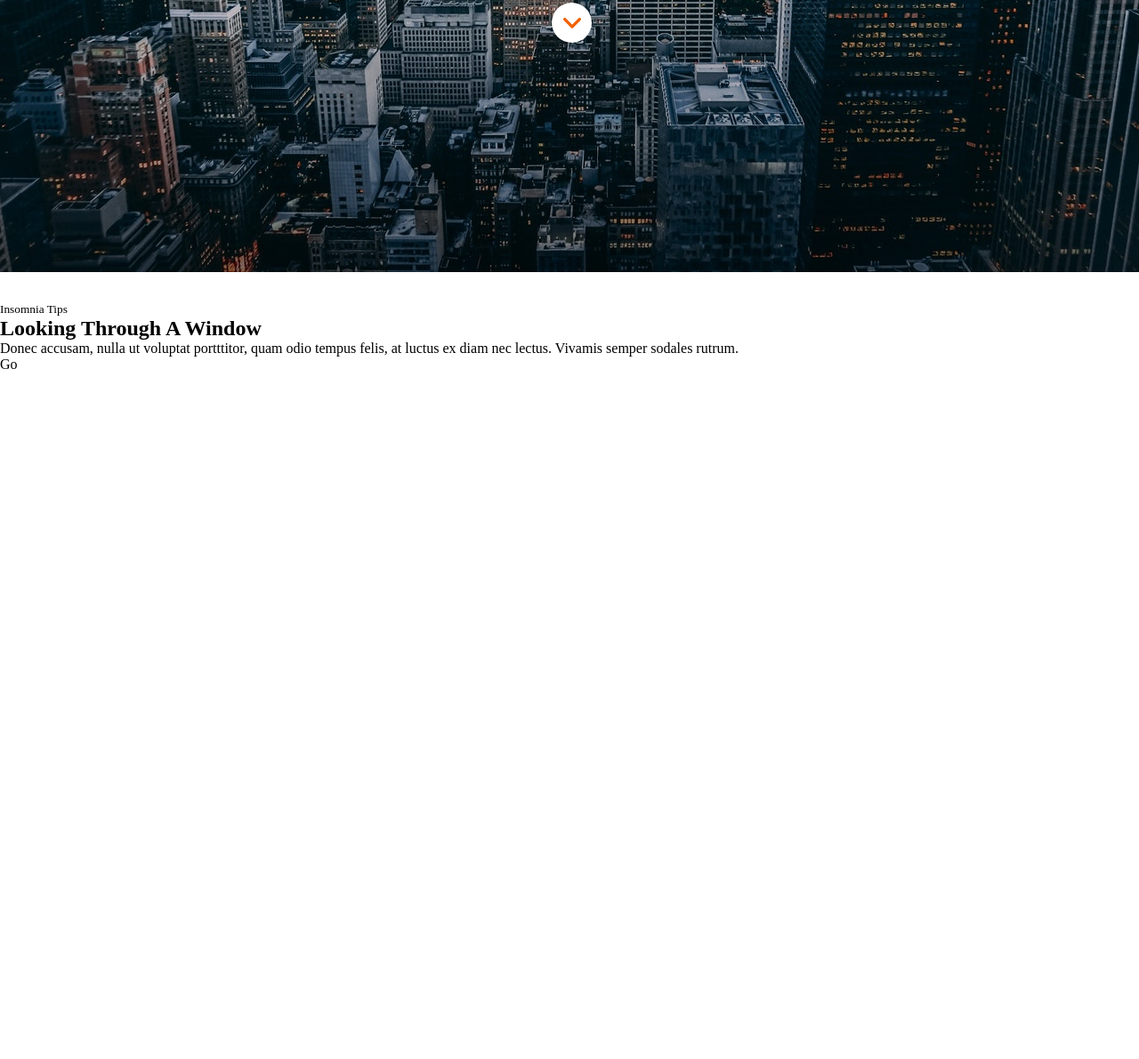
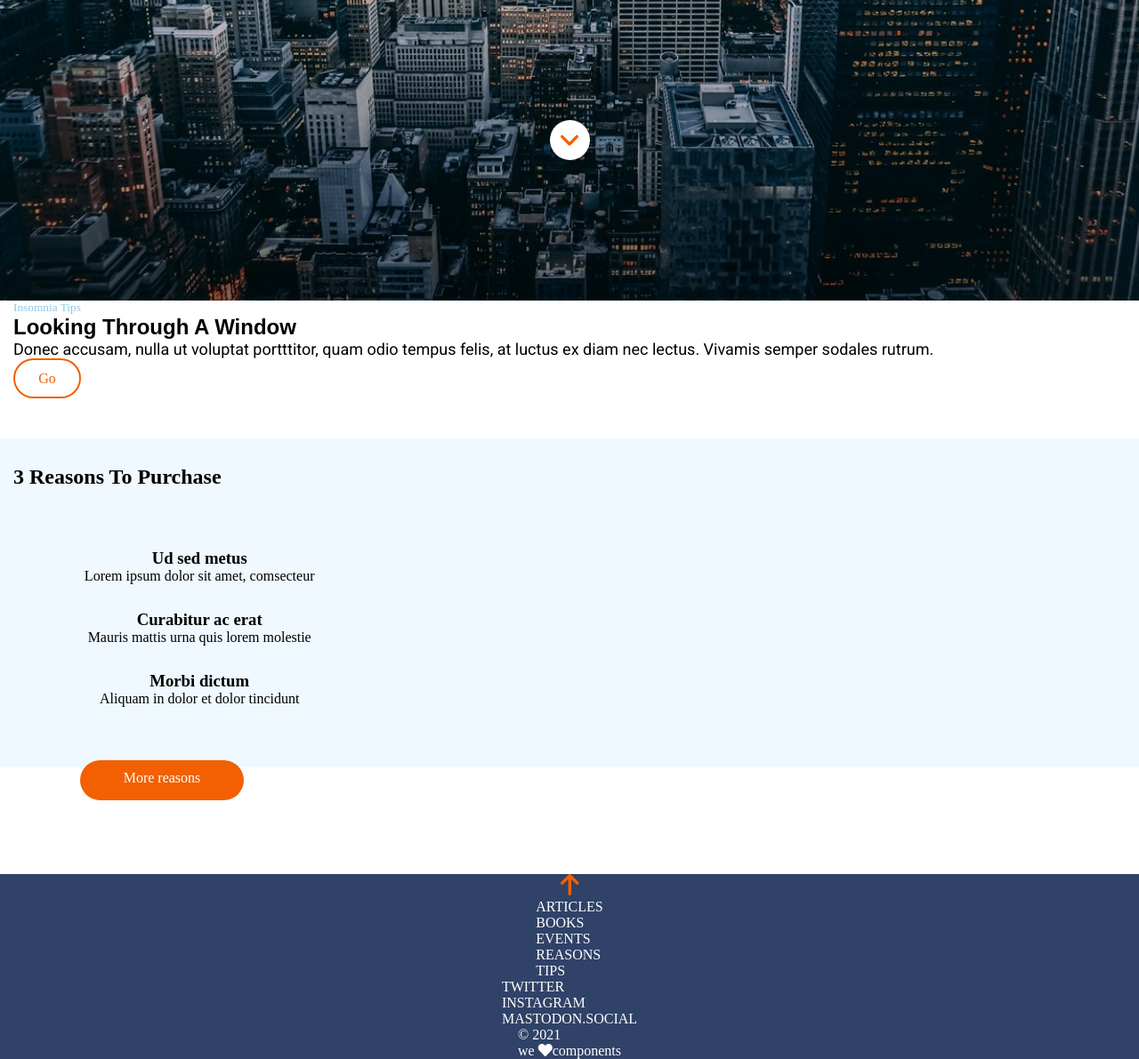
Before and after one commit to Adalab/modulo-1-evaluacion-final-Rouseta, a website: page src/html/index.html in a window 1280 px wide. Shown: the part 462-1653 px from the top of the page at 89% size. Before the commit the page ends 881 px from the top, so only its background shows below. Drawn offline with nearby package versions, Linux system fonts and the light colour scheme; files that its build step writes are made by us from their sources; files whose address does not match are found by name.

Commit message:
added main and footer painfully

```diff
--- a/src/html/index.html
+++ b/src/html/index.html
@@ -5,7 +5,22 @@
     <meta name="viewport" content="width=device-width, initial-scale=1" />
     <title>Rosa Donoso Requena</title>
     <link
+      rel="stylesheet"
+      href="https://pro.fontawesome.com/releases/v5.10.0/css/all.css"
+      integrity="sha384-AYmEC3Yw5cVb3ZcuHtOA93w35dYTsvhLPVnYs9eStHfGJvOvKxVfELGroGkvsg+p"
+      crossorigin="anonymous"
+    />
+
+    <link
       href="https://fonts.googleapis.com/css?family=Roboto&display=swap"
+      rel="stylesheet"
+    />
+    <link rel="preconnect" href="https://fonts.googleapis.com" />
+    <link rel="preconnect" href="https://fonts.gstatic.com" crossorigin />
+    <link rel="preconnect" href="https://fonts.googleapis.com" />
+    <link rel="preconnect" href="https://fonts.gstatic.com" crossorigin />
+    <link
+      href="https://fonts.googleapis.com/css2?family=Roboto+Slab:wght@100;400;500&family=Roboto:wght@400;500&display=swap"
       rel="stylesheet"
     />
     <link rel="stylesheet" href="./assets/css/main.css" />
--- a/src/html/partials/footer.html
+++ b/src/html/partials/footer.html
@@ -0,0 +1,23 @@
+<footer class="footer">
+  <div><img class="scroll" src="./assets/images/ico-arrow.svg" /></div>
+  <nav class="nav__services">
+    <ul class="nav__services--list">
+      <li><a href="https://adalab.es/" title="Adalab">ARTICLES</a></li>
+      <li><a href="https://adalab.es/" title="Adalab">BOOKS</a></li>
+      <li><a href="https://adalab.es/" title="Adalab">EVENTS</a></li>
+      <li><a href="https://adalab.es/" title="Adalab">REASONS</a></li>
+      <li><a href="https://adalab.es/" title="Adalab">TIPS</a></li>
+    </ul>
+  </nav>
+  <nav class="nav__social">
+    <ul class = "nav__social--list">
+      <li><a href="https://adalab.es/" title="Adalab">TWITTER</a></li>
+      <li><a href="https://adalab.es/" title="Adalab">INSTAGRAM</a></li>
+      <li><a href="https://adalab.es/" title="Adalab">MASTODON.SOCIAL</a></li>
+    </ul>
+  </nav>
+  <div class="copyright">
+    <p>&copy; 2021</p>
+    <p>we <i class="fas fa-heart"></i></i>components</p>
+  </div>
+</footer>
--- a/src/html/partials/header.html
+++ b/src/html/partials/header.html
@@ -2,13 +2,13 @@
   <div class="hero">
     <h1 class="title">ANONYMUS PROXY</h1>
     <p class="paragraph">in hac habitase platea dictumst</p>
+    <div class="icon">
+      <img class="arrow" src="./assets/images/ico-scroll-down.svg" />
+    </div>
   </div>
   <div class="menu">
     <a href="https://adalab.es/" title="Adalab">
       <img src="./assets/images/ico-menu.svg"
     /></a>
   </div>
-  <div class="icon">
-    <img class="arrow" src="./assets/images/ico-scroll-down.svg" />
-  </div>
 </header>
--- a/src/html/partials/main.html
+++ b/src/html/partials/main.html
@@ -1,15 +1,31 @@
 <main>
-  <section>
-    <article>
-      <small>Insomnia Tips</small>
-      <h2>Looking Through A Window</h2>
-      <p>
+  <section class="window">
+
+      <small class="small">Insomnia Tips</small>
+      <h2 class="title_window">Looking Through A Window</h2>
+      <p class= "text">
         Donec accusam, nulla ut voluptat portttitor, quam odio tempus felis, at
         luctus ex diam nec lectus. Vivamis semper sodales rutrum.
       </p>
-      <p>Go</p>
-    </article>
+      <p class="buttom_go">Go</p>
   </section>
-  <!--Aquí acaba una section y empieza otra-->
-  <section></section>
+
+  <section class="purchase__article">
+     <h2 class="purchase__title">3 Reasons To Purchase</h2>
+    <article class="purchase__article--one">
+        <h3 class="purchase__title--one">Ud sed metus</h3>
+        <p class="content">Lorem ipsum dolor sit amet, comsecteur</p>
+        </article>
+      <article class="purchase__article--two">
+        <h3 class="purchase__title--two"> Curabitur ac erat</h3>
+        <p class="content">Mauris mattis urna quis lorem molestie</p>
+      </article>
+      <article class="purchase__article--three">
+    <h3 class="purchase__title--three"> Morbi dictum</h3>
+    <p class= "content">Aliquam in dolor et dolor tincidunt</p>
+    <div class="buttom_scroll">More reasons </div>
+
+      </article>
+    </section>
+  </section>
 </main>
--- a/src/scss/layout/_footer.scss
+++ b/src/scss/layout/_footer.scss
@@ -0,0 +1,19 @@
+.footer {
+  background-color: #304268;
+  color: white;
+  display: flex;
+  flex-direction: column;
+  justify-content: center;
+  align-items: center;
+}
+
+a {
+  color: white;
+  text-decoration: none;
+}
+.nav__services--list {
+  list-style: none;
+}
+.nav__social--list {
+  list-style: none;
+}
--- a/src/scss/layout/_header.scss
+++ b/src/scss/layout/_header.scss
@@ -2,11 +2,11 @@
   display: flex;
   flex-direction: column;
   justify-content: center;
-  /*position: fixed;*/
-  width: 100%;
+  width: 100vw;
   height: 100vh;
-
   background-image: url(../images/cover.jpg);
+  background-size: cover;
+  background-position: center;
   background-repeat: no-repeat;
   color: white;
   font-family: "Roboto", sans-serif;
@@ -16,14 +16,16 @@
   flex-direction: column;
   justify-content: center;
   align-items: center;
-  margin-bottom: 70px;
+  transform: translateY(80px);
 }
 .title {
-  width: 500px;
   text-align: center;
   word-spacing: 100vw;
   font-size: 42;
   margin-bottom: 10px;
+}
+.paragraph {
+  transform: translate(20px, 10px);
 }
 
 .menu {
@@ -44,5 +46,5 @@
   border-radius: 22.5px;
   text-align: center;
   line-height: 47px;
-  transform: translateX(620px);
+  margin-top: 174px;
 }
--- a/src/scss/layout/_page.scss
+++ b/src/scss/layout/_page.scss
@@ -0,0 +1,89 @@
+main {
+  padding-bottom: 60px;
+}
+.window {
+  display: flex;
+  flex-direction: column;
+  justify-content: flex-start;
+  align-content: flex-start;
+  margin-left: 15px;
+  padding-bottom: 45px;
+}
+.small {
+  color: #8ccbea;
+}
+.title_window {
+  font-size: 24px;
+  font-family: "RobotoSlab", sans-serif;
+}
+.text {
+  font-family: "Roboto", sans-serif;
+  font-size: 18px;
+}
+.buttom_go {
+  width: 76px;
+  height: 45px;
+  text-align: center;
+  line-height: 41px;
+  color: #f26002;
+  border: solid 2px #f26002;
+  border-radius: 22.5px;
+}
+.purchase__article {
+  padding-top: 30px;
+  padding-left: 15px;
+  display: grid;
+  grid-template-columns: 1fr 1fr 1fr;
+  grid-template-rows: 64px 64px 64px 64px 64px;
+  grid-gap: 5px;
+  background-color: #eff9ff;
+  margin-bottom: 60px;
+}
+.purchase__title {
+  grid-column: span 3;
+  grid-row: 1;
+}
+.purchase__article--one {
+  grid-column: 1;
+  grid-row: 2;
+  padding: 25px 70px 25px 70px;
+}
+
+.purchase__article--two {
+  grid-column: 1;
+  grid-row: 3;
+  padding: 25px 70px 25px 70px;
+}
+.purchase__article--three {
+  grid-column: 1;
+  grid-row: 4;
+  padding: 25px 70px 25px 70px;
+}
+.buttom_scroll {
+  margin-top: 60px;
+  margin-left: 5px;
+  width: 184px;
+  height: 45px;
+  text-align: center;
+  line-height: 40px;
+  border-radius: 22.5px;
+  background-color: #f26002;
+  color: white;
+  font-size: "Roboto", sans-serif;
+  font-weight: 400px;
+  grid-column: span 3;
+  grid-row: 5;
+}
+
+.content {
+  text-align: center;
+}
+.purchase__title--one {
+  text-align: center;
+}
+.purchase__title--two {
+  text-align: center;
+}
+.purchase__title--three {
+  text-align: center;
+}
--- a/src/scss/main.scss
+++ b/src/scss/main.scss
@@ -1,12 +1,8 @@
-* {
-  margin: 0px;
-  padding: 0px;
-}
+/*@import 'core/variables';
 
-/*@import 'core/variables';
-@import 'core/reset';
 @import 'components/code';
 @import 'components/links';*/
-
+@import "core/reset";
 @import "layout/header";
 @import "layout/footer";
+@import "layout/page";
```
